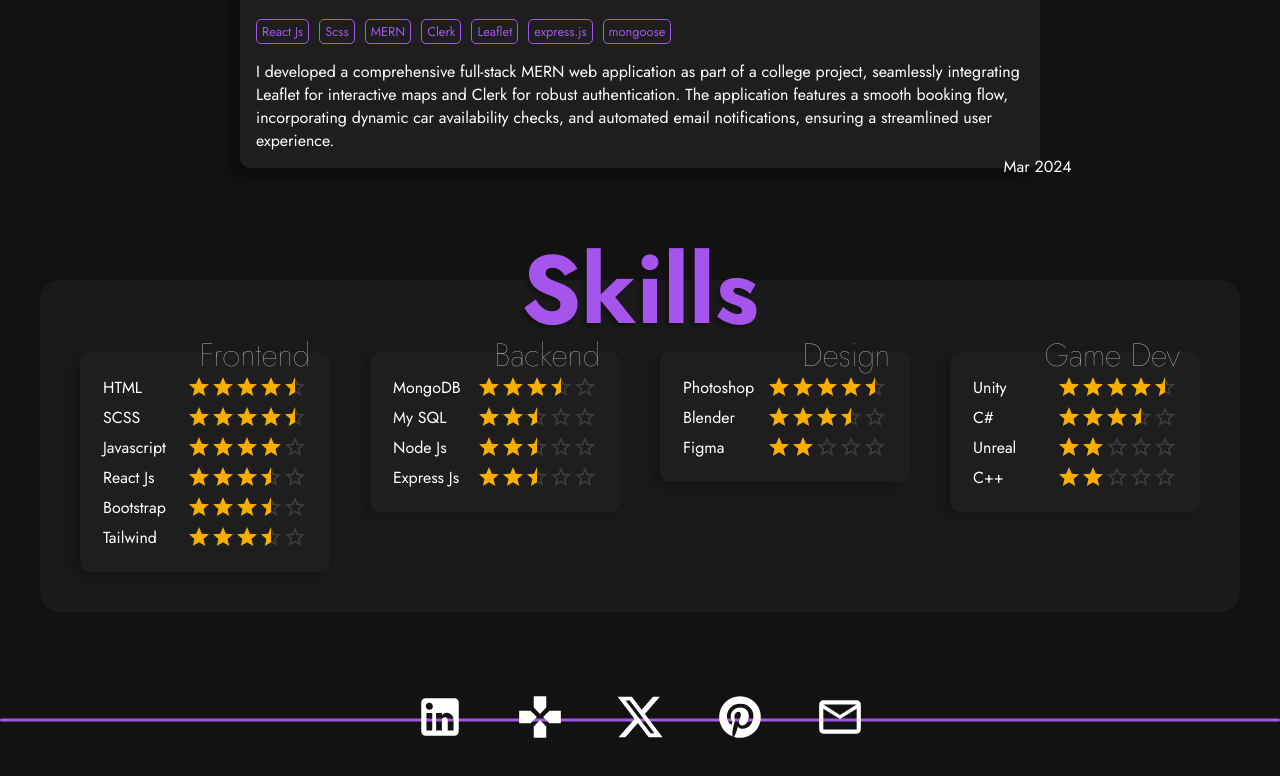
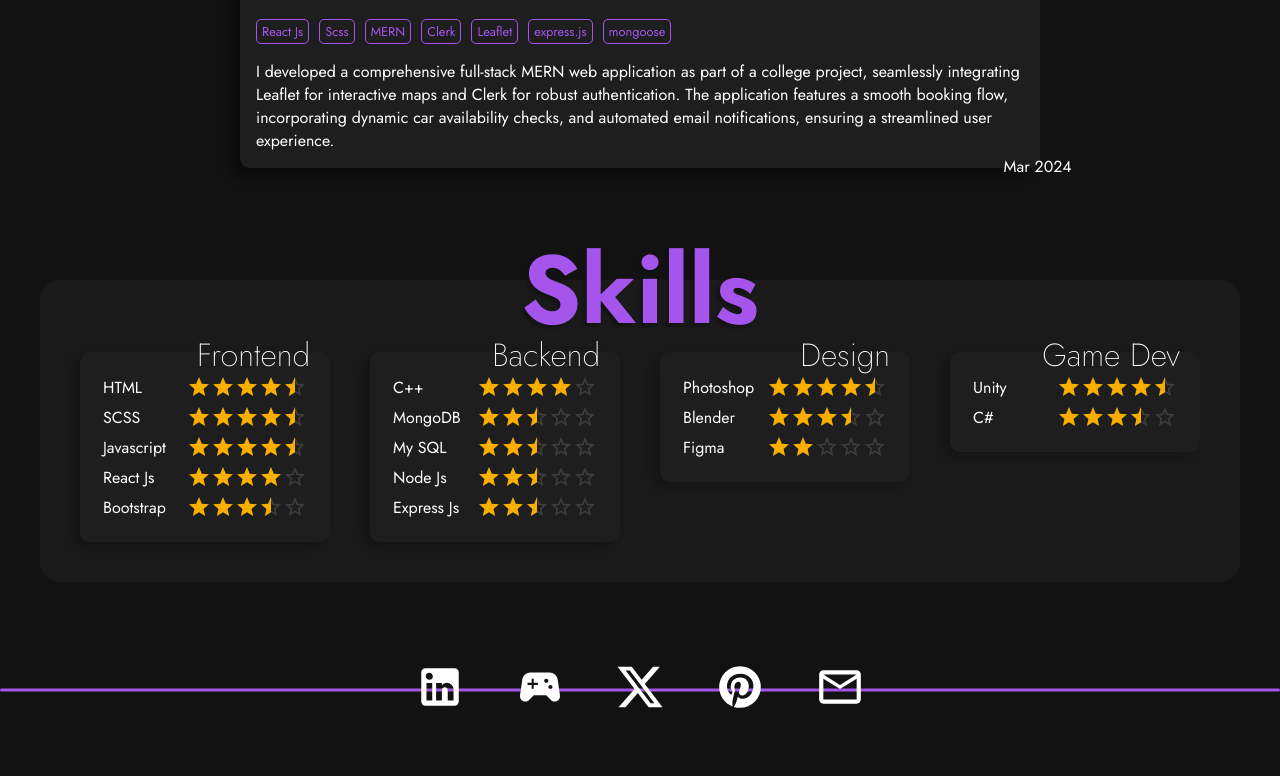
Before and after one commit to vishwa-3/Portfolio, a React (Vite) app: page / in a window 1280 px wide. Shown: the part 1835-2611 px from the top of the page. After the commit the page ends 2585 px from the top, so only its background shows below. Built offline with nearby package versions, Linux system fonts and the light colour scheme.

Commit message:
Skill container updated

```diff
--- a/src/Components/Contact.jsx
+++ b/src/Components/Contact.jsx
@@ -2,7 +2,7 @@ import React from 'react'
 import PinterestIcon from '@mui/icons-material/Pinterest';
 import LinkedInIcon from '@mui/icons-material/LinkedIn';
 import XIcon from '@mui/icons-material/X';
-import GamesIcon from '@mui/icons-material/Games';
+import SportsEsportsIcon from '@mui/icons-material/SportsEsports';
 import MailOutlineIcon from '@mui/icons-material/MailOutline';
 
 function Contact() {
@@ -10,7 +10,7 @@ function Contact() {
     <div className='contact'>
       <ul>
         <li><a href="https://www.linkedin.com/in/vishwa3"><LinkedInIcon sx={{ fontSize: '50px' }}/></a></li>
-        <li><a href="https://vishwa3.itch.io/"><GamesIcon sx={{ fontSize: '50px' }}/></a></li>
+        <li><a href="https://vishwa3.itch.io/"><SportsEsportsIcon sx={{ fontSize: '50px' }}/></a></li>
         <li><a href="https://x.com/vishwa3_"><XIcon sx={{ fontSize: '50px' }}/></a></li>
         <li><a href="https://in.pinterest.com/vishwa3_"><PinterestIcon sx={{ fontSize: '50px' }}/></a></li>
         <li><a href="mailto:thisisvishwa3@gmail.com"><MailOutlineIcon sx={{ fontSize: '50px' }}/></a></li>
--- a/src/Components/Skills.jsx
+++ b/src/Components/Skills.jsx
@@ -15,22 +15,22 @@ function Skills() {
                         <Rating value={4.5} precision={0.5} readOnly />
                     </li>
                     <li>Javascript
+                        <Rating value={4.5} precision={0.5} readOnly />
+                    </li>
+                    <li>React Js
                         <Rating value={4} readOnly />
                     </li>
-                    <li>React Js
-                        <Rating value={3.5} precision={0.5} readOnly />
-                    </li>
                     <li>Bootstrap
-                        <Rating value={3.5} precision={0.5} readOnly />
-                    </li>
-                    <li>Tailwind
                         <Rating value={3.5} precision={0.5} readOnly />
                     </li>
                 </ul>
                 <ul>
                     <h1>Backend</h1>
+                    <li>C++
+                        <Rating value={4} readOnly />
+                    </li>
                     <li>MongoDB
-                        <Rating value={3.5} precision={0.5} readOnly />
+                        <Rating value={2.5} precision={0.5} readOnly />
                     </li>
                     <li>My SQL
                         <Rating value={2.5} precision={0.5} readOnly />
@@ -62,12 +62,6 @@ function Skills() {
                     <li>C#
                         <Rating value={3.5} precision={0.5} readOnly />
                     </li>
-                    <li>Unreal
-                        <Rating value={2} readOnly />
-                    </li>
-                    <li>C++
-                        <Rating value={2} readOnly />
-                    </li>
                 </ul>
             </div>
         </div>
--- a/src/sass/style.scss
+++ b/src/sass/style.scss
@@ -127,6 +127,7 @@ body {
 
     .contact {
         ul {
+
             li {
                 a {
                     color: #121212;
@@ -603,7 +604,7 @@ body {
                 top: -20px;
                 right: 20px;
                 // text-shadow: -7px 5px 5px #121212da;
-                font-weight: 100;
+                font-weight: 200;
             }
 
             li {
```
